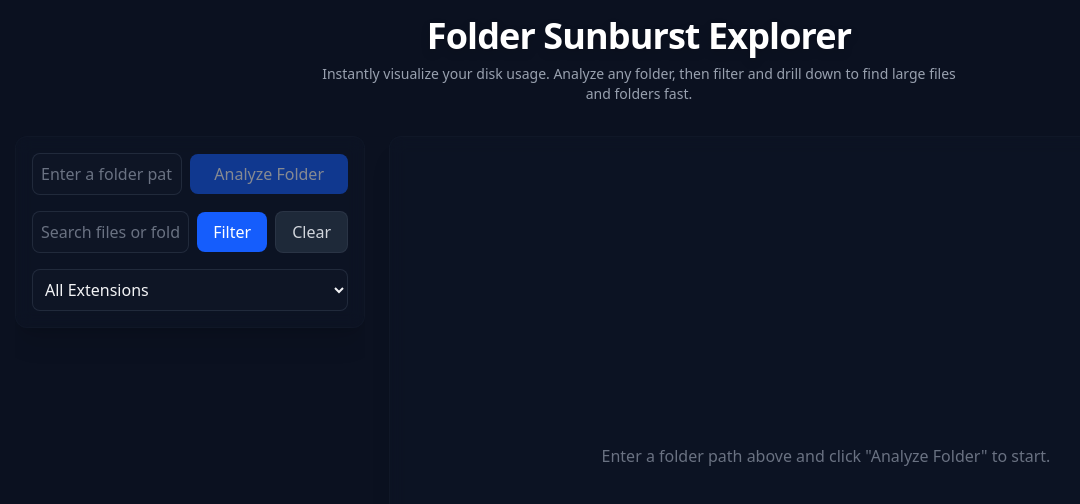
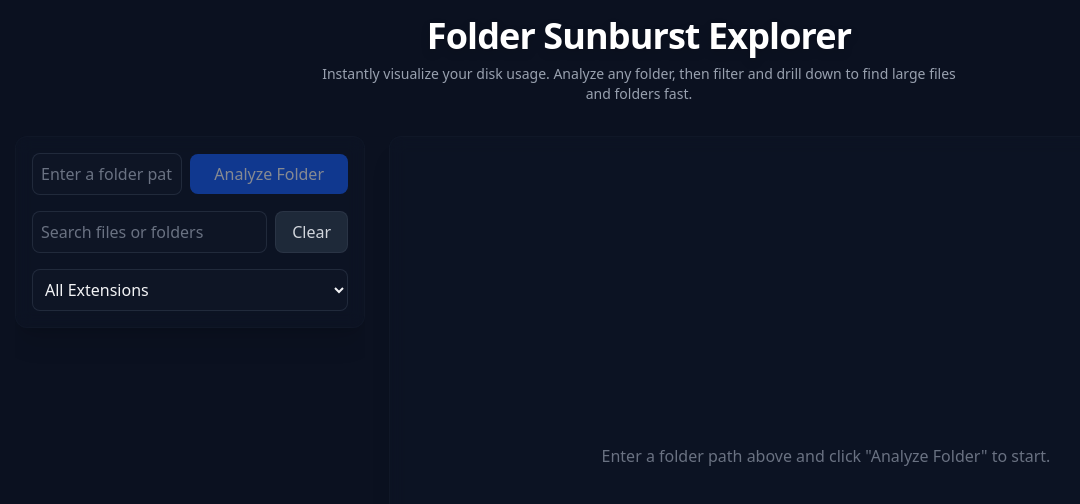
Before and after one commit to maple-buice/folder-analyzer, a React (Vite) app: page / in a window 1280 px wide. Shown: the top 504 px of the page, without its empty margins (1-1081 px from the left). Built offline with nearby package versions, Linux system fonts and the light colour scheme.

Commit message:
Go back to filtering as input changes

```diff
--- a/src/App.tsx
+++ b/src/App.tsx
@@ -1,5 +1,5 @@
 import './index.css';
-import React, { useState, useMemo, memo, useCallback } from 'react';
+import React, { useState, useMemo, memo, useCallback, useEffect } from 'react';
 import { ResponsiveSunburst } from '@nivo/sunburst';
 import { TreeNode, ApiResponse } from './types';
 
@@ -45,7 +45,6 @@ const FilterBar: React.FC<{
   extensionFilter: string;
   setExtensionFilter: (v: string) => void;
   extensionOptions: string[];
-  onFilter: () => void;
   onClear: () => void;
   loading: boolean;
 }> = ({
@@ -54,14 +53,12 @@ const FilterBar: React.FC<{
   extensionFilter,
   setExtensionFilter,
   extensionOptions,
-  onFilter,
   onClear,
   loading,
 }) => (
   <form
     onSubmit={(e) => {
       e.preventDefault();
-      onFilter();
     }}
     className="flex flex-col gap-4"
     aria-label="Filter files and folders"
@@ -76,13 +73,6 @@ const FilterBar: React.FC<{
         aria-label="Search files or folders"
         disabled={loading}
       />
-      <button
-        type="submit"
-        className="bg-blue-600 text-white px-4 py-2 rounded-lg hover:bg-blue-700 transition-colors duration-200 disabled:opacity-50 disabled:cursor-not-allowed whitespace-nowrap"
-        disabled={loading}
-      >
-        Filter
-      </button>
       <button
         type="button"
         className="bg-gray-800 text-gray-300 px-4 py-2 rounded-lg hover:bg-gray-700 transition-colors duration-200 disabled:opacity-50 disabled:cursor-not-allowed border border-gray-700/50 whitespace-nowrap"
@@ -165,12 +155,26 @@ const App: React.FC = () => {
   const [nivoData, setNivoData] = useState<any>(null);
   const [nodeStack, setNodeStack] = useState<any[]>([]);
   const [searchText, setSearchText] = useState<string>('');
-  const [appliedFilter, setAppliedFilter] = useState<string>('');
   const [extensionFilter, setExtensionFilter] = useState<string>('');
-  const [appliedExtension, setAppliedExtension] = useState<string>('');
+  const [debouncedSearchText, setDebouncedSearchText] = useState<string>('');
+  const [debouncedExtensionFilter, setDebouncedExtensionFilter] = useState<string>('');
   const [loading, setLoading] = useState<boolean>(false);
   const [error, setError] = useState<string | null>(null);
   const [backendErrors, setBackendErrors] = useState<string[]>([]);
+
+  // Debounce Effect for Search and Extension Filters
+  useEffect(() => {
+    // Set up a timer
+    const handler = setTimeout(() => {
+      setDebouncedSearchText(searchText);
+      setDebouncedExtensionFilter(extensionFilter);
+    }, 300); // 300ms debounce delay
+
+    // Clear the timeout if the effect runs again before the timer expires
+    return () => {
+      clearTimeout(handler);
+    };
+  }, [searchText, extensionFilter]); // Rerun effect if searchText or extensionFilter changes
 
   // --- API Call ---
   const sendFolderPathToBackend = useCallback(async (path: string) => {
@@ -217,16 +221,11 @@ const App: React.FC = () => {
   }, []);
 
   // --- Drilldown & Filtering Logic Callbacks ---
-  const handleFilter = useCallback(() => {
-    setAppliedFilter(searchText);
-    setAppliedExtension(extensionFilter);
-  }, [searchText, extensionFilter]);
-
   const handleClearFilter = useCallback(() => {
     setSearchText('');
-    setAppliedFilter('');
+    setDebouncedSearchText('');
     setExtensionFilter('');
-    setAppliedExtension('');
+    setDebouncedExtensionFilter('');
   }, []);
 
   const handleClick = useCallback((node: any) => {
@@ -250,16 +249,16 @@ const App: React.FC = () => {
   const currentRoot = nodeStack.length > 0 ? nodeStack[nodeStack.length - 1] : nivoData;
 
   const filteredRoot = useMemo(
-    () => filterTree(currentRoot, appliedFilter, appliedExtension, true),
-    [currentRoot, appliedFilter, appliedExtension]
+    () => filterTree(currentRoot, debouncedSearchText, debouncedExtensionFilter, true),
+    [currentRoot, debouncedSearchText, debouncedExtensionFilter]
   );
 
   const filteredOutRoot = useMemo(() => {
-    if (!appliedFilter && !appliedExtension) {
+    if (!debouncedSearchText && !debouncedExtensionFilter) {
       return null;
     }
     return getFilteredOutTree(currentRoot, filteredRoot, true);
-  }, [currentRoot, filteredRoot, appliedFilter, appliedExtension]);
+  }, [currentRoot, filteredRoot, debouncedSearchText, debouncedExtensionFilter]);
 
   const extensionOptions = useMemo(() => {
     const sourceData = nivoData || (folderData ? toNivoTree(folderData, true) : null);
@@ -267,7 +266,7 @@ const App: React.FC = () => {
   }, [folderData, nivoData]);
 
   // --- Helper functions for rendering logic ---
-  const isFilterActive = (): boolean => !!(appliedFilter || appliedExtension);
+  const isFilterActive = (): boolean => !!(debouncedSearchText || debouncedExtensionFilter);
 
   // --- Tooltip and ArcLabel Callbacks ---
   const SunburstTooltip = useCallback(
@@ -323,7 +322,6 @@ const App: React.FC = () => {
               extensionFilter={extensionFilter}
               setExtensionFilter={setExtensionFilter}
               extensionOptions={extensionOptions}
-              onFilter={handleFilter}
               onClear={handleClearFilter}
               loading={loading}
             />
```
